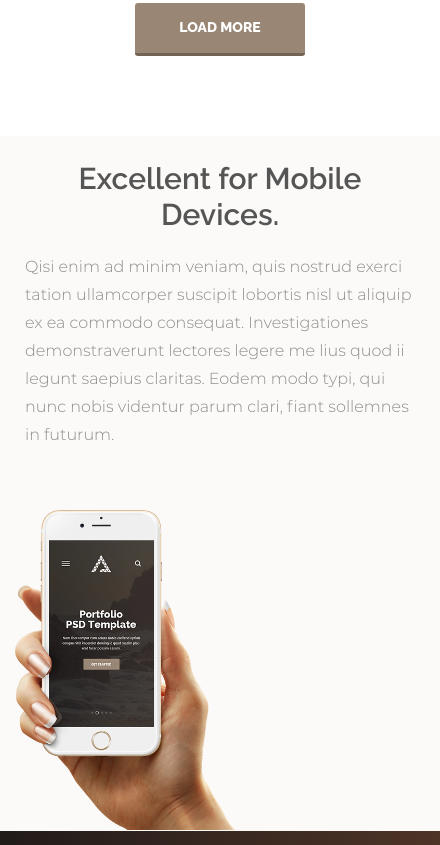
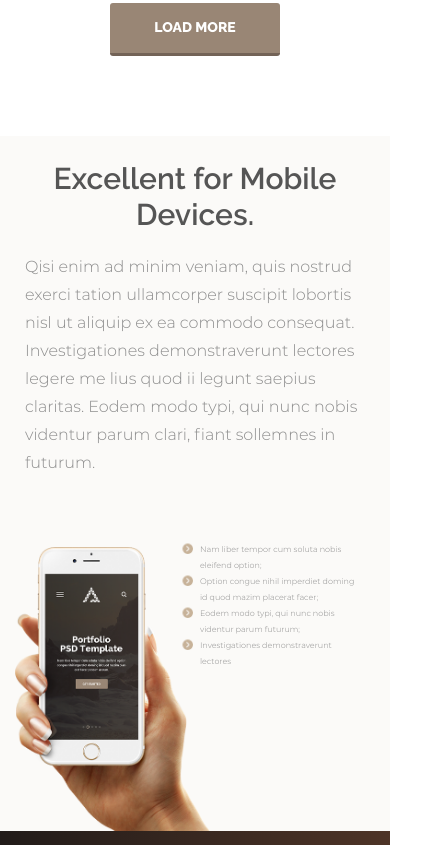
Before and after one commit to EvgenZagg/evgenzagg.github.io, a plain HTML site: page index.html in a window 390 px wide. Shown: the part 4019-4864 px from the top of the page, 440 px wide, since content can reach past the window. Drawn offline with Linux system fonts and the light colour scheme.

Commit message:
Зачетный макет

```diff
--- a/css/style.css
+++ b/css/style.css
@@ -868,7 +868,7 @@ label,
     padding: 195px 0 0 875px;
     box-sizing: border-box;
     width: 100%;
-    height: 695px;
+    min-height: 695px;
     background-color: #fbfaf8;
     background-image: url(../img/mobile-phone.png);
     background-repeat: no-repeat;
@@ -1440,7 +1440,7 @@ label,
     color: #c7b299
 }
 
-@media(max-width: 576px) {
+@media (max-width: 480px) {
 
     body {
         width: 100%;
@@ -1588,7 +1588,9 @@ label,
     }
 
     .mobile-list {
-        display: none;
+      width: 100%;
+      transform: scale(0.5);
+      padding: 0 0 0 100px;
     }
 
     .statistics {
@@ -1613,6 +1615,7 @@ label,
 
     .clients {
         justify-content: space-around;
+        background-size: cover;
     }
 
     .clients-logo {
@@ -1636,10 +1639,3 @@ label,
         text-align: center;
     }
 }
-
-@media(max-width: 470px) {
-
-    body {
-        min-width: 440px;
-    }
-}
```
